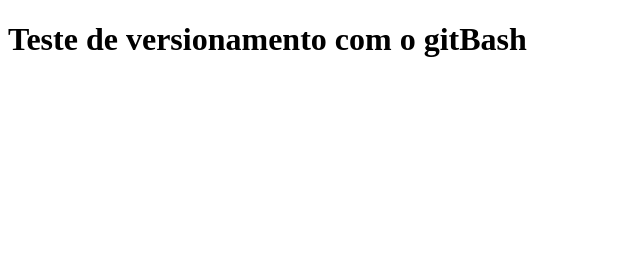
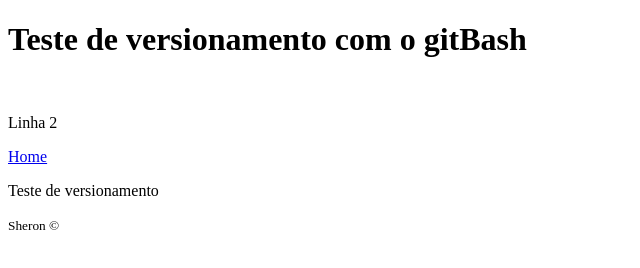
Before and after one commit to 235654/versionamento, a plain HTML site: page index.html in a window 1280 px wide. Shown: the whole page, without its empty margins (0-640 px from the left). Drawn offline with Linux system fonts and the light colour scheme.

Commit message:
terceira versão

```diff
--- a/index.html
+++ b/index.html
@@ -7,6 +7,20 @@
 </head>
 <body>
     <h1>Teste de versionamento com o gitBash</h1>
-
+    <br>
+    <p>Linha 2</p>
+    <header>
+        <nav>
+            <a href="index.html">Home</a>
+        </nav>
+    </header>
+    <main>
+        <p>Teste de versionamento</p>
+    </main>
+    <footer>
+        <small>
+            Sheron &copy;
+        </small>
+    </footer>
 </body>
 </html>
--- /dev/null
+++ b/style.css
@@ -0,0 +1,4 @@
+body{
+    background-color: bisque;
+    color: black;
+}
```
